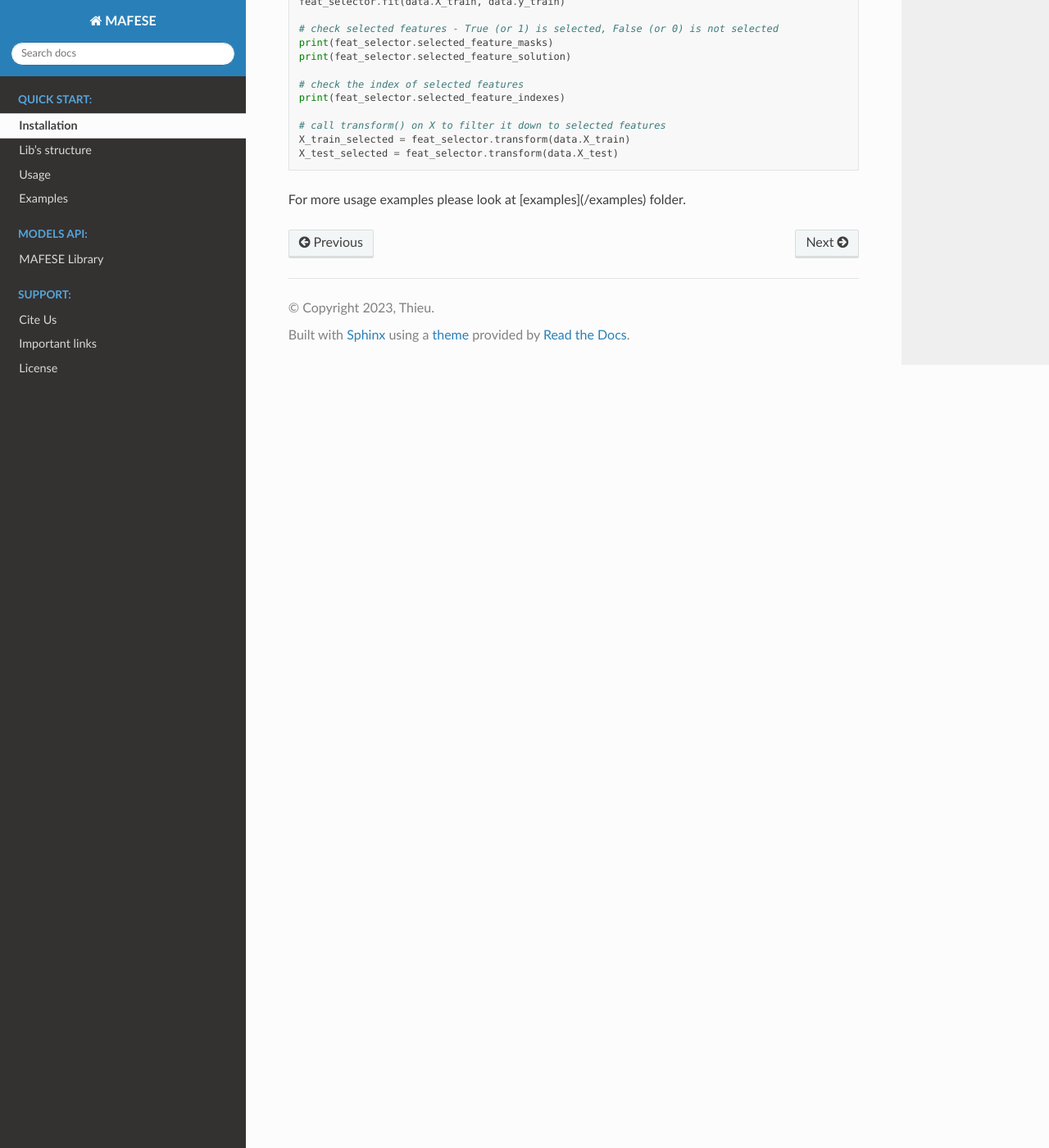
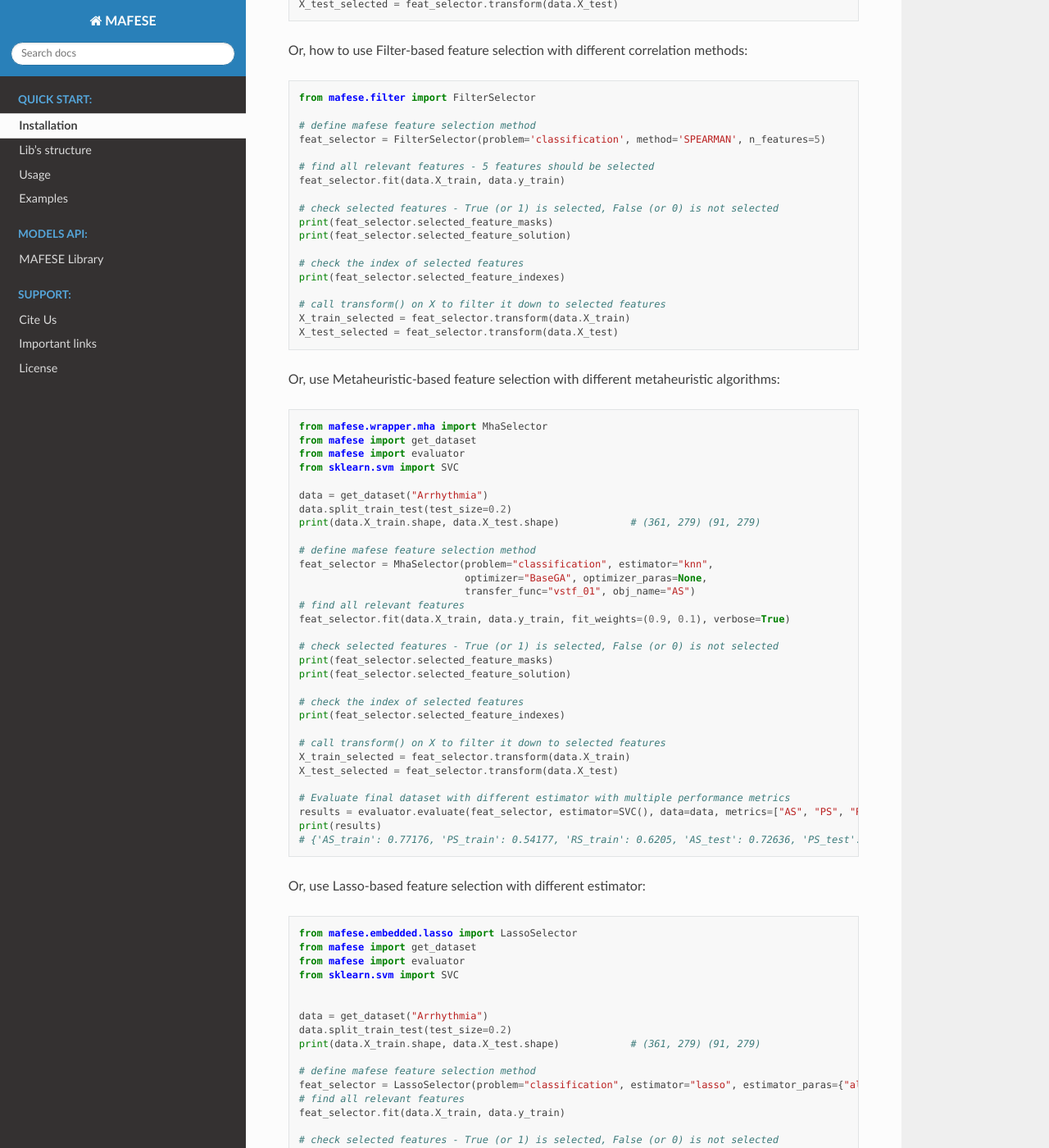
Before and after one commit to thieu1995/mafese, a Sphinx documentation site: the page built from docs/source/pages/quick_start.rst, in a window 1280 px wide and 1400 px high, scrolled down 2727 px. Shown: the whole window at 82% size. Built offline with Sphinx 7.4.7 and the Read the Docs theme 2.0.0, drawn with Linux system fonts in a browser that asks for light colours; some of the changed text lies outside the part shown.

Commit message:
Add and update docs for Embedded-based methods

```diff
--- a/docs/source/pages/mafese.rst
+++ b/docs/source/pages/mafese.rst
@@ -37,3 +37,4 @@
 
    mafese.utils
    mafese.wrapper
+   mafese.embedded
--- a/docs/source/pages/quick_start.rst
+++ b/docs/source/pages/quick_start.rst
@@ -23,16 +23,29 @@
    docs
    examples
    mafese
-      wrapper
+      data/
+         cls/
+         ...csv
+         reg/
+         ...csv
+      wrapper/
+         mha.py
          recursive.py
          sequential.py
+      embedded/
+         lasso.py
+         tree.py
       filter.py
-      utils
+      utils/
          correlation.py
+         data_loader.py
          encoder.py
          estimator.py
+         mealpy_util.py
+         transfer.py
          validator.py
       __init__.py
+      evaluator.py
       selector.py
    README.md
    setup.py
@@ -150,6 +163,114 @@
 	X_train_selected = feat_selector.transform(data.X_train)
 	X_test_selected = feat_selector.transform(data.X_test)
 
+
+
+Or, use Metaheuristic-based feature selection with different metaheuristic algorithms::
+
+	from mafese.wrapper.mha import MhaSelector
+	from mafese import get_dataset
+	from mafese import evaluator
+	from sklearn.svm import SVC
+
+	data = get_dataset("Arrhythmia")
+	data.split_train_test(test_size=0.2)
+	print(data.X_train.shape, data.X_test.shape)            # (361, 279) (91, 279)
+
+	# define mafese feature selection method
+	feat_selector = MhaSelector(problem="classification", estimator="knn",
+	                            optimizer="BaseGA", optimizer_paras=None,
+	                            transfer_func="vstf_01", obj_name="AS")
+	# find all relevant features
+	feat_selector.fit(data.X_train, data.y_train, fit_weights=(0.9, 0.1), verbose=True)
+
+	# check selected features - True (or 1) is selected, False (or 0) is not selected
+	print(feat_selector.selected_feature_masks)
+	print(feat_selector.selected_feature_solution)
+
+	# check the index of selected features
+	print(feat_selector.selected_feature_indexes)
+
+	# call transform() on X to filter it down to selected features
+	X_train_selected = feat_selector.transform(data.X_train)
+	X_test_selected = feat_selector.transform(data.X_test)
+
+	# Evaluate final dataset with different estimator with multiple performance metrics
+	results = evaluator.evaluate(feat_selector, estimator=SVC(), data=data, metrics=["AS", "PS", "RS"])
+	print(results)
+	# {'AS_train': 0.77176, 'PS_train': 0.54177, 'RS_train': 0.6205, 'AS_test': 0.72636, 'PS_test': 0.34628, 'RS_test': 0.52747}
+
+
+Or, use Lasso-based feature selection with different estimator::
+
+	from mafese.embedded.lasso import LassoSelector
+	from mafese import get_dataset
+	from mafese import evaluator
+	from sklearn.svm import SVC
+
+
+	data = get_dataset("Arrhythmia")
+	data.split_train_test(test_size=0.2)
+	print(data.X_train.shape, data.X_test.shape)            # (361, 279) (91, 279)
+
+	# define mafese feature selection method
+	feat_selector = LassoSelector(problem="classification", estimator="lasso", estimator_paras={"alpha": 0.1})
+	# find all relevant features
+	feat_selector.fit(data.X_train, data.y_train)
+
+	# check selected features - True (or 1) is selected, False (or 0) is not selected
+	print(feat_selector.selected_feature_masks)
+	print(feat_selector.selected_feature_solution)
+
+	# check the index of selected features
+	print(feat_selector.selected_feature_indexes)
+
+	# call transform() on X to filter it down to selected features
+	X_train_selected = feat_selector.transform(data.X_train)
+	X_test_selected = feat_selector.transform(data.X_test)
+
+	# Evaluate final dataset with different estimator with multiple performance metrics
+	results = evaluator.evaluate(feat_selector, estimator=SVC(), data=data, metrics=["AS", "PS", "RS"])
+	print(results)
+	# {'AS_train': 0.77176, 'PS_train': 0.54177, 'RS_train': 0.6205, 'AS_test': 0.72636, 'PS_test': 0.34628, 'RS_test': 0.52747}
+
+
+
+Or, use Tree-based feature selection with different estimator::
+
+	from mafese.embedded.tree import TreeSelector
+	from mafese import get_dataset
+	from mafese import evaluator
+	from sklearn.svm import SVC
+
+
+	data = get_dataset("Arrhythmia")
+	data.split_train_test(test_size=0.2)
+	print(data.X_train.shape, data.X_test.shape)            # (361, 279) (91, 279)
+
+	# define mafese feature selection method
+	feat_selector = TreeSelector(problem="classification", estimator="tree")
+	# find all relevant features
+	feat_selector.fit(data.X_train, data.y_train)
+
+	# check selected features - True (or 1) is selected, False (or 0) is not selected
+	print(feat_selector.selected_feature_masks)
+	print(feat_selector.selected_feature_solution)
+
+	# check the index of selected features
+	print(feat_selector.selected_feature_indexes)
+
+	# call transform() on X to filter it down to selected features
+	X_train_selected = feat_selector.transform(data.X_train)
+	X_test_selected = feat_selector.transform(data.X_test)
+
+	# Evaluate final dataset with different estimator with multiple performance metrics
+	results = evaluator.evaluate(feat_selector, estimator=SVC(), data=data, metrics=["AS", "PS", "RS"])
+	print(results)
+	# {'AS_train': 0.77176, 'PS_train': 0.54177, 'RS_train': 0.6205, 'AS_test': 0.72636, 'PS_test': 0.34628, 'RS_test': 0.52747}
+
+
+
+
 For more usage examples please look at [examples](/examples) folder.
 
 
```
Also changed, not shown: other parts of docs/source/pages/quick_start.rst (+1 -1 lines), docs/source/index.rst (+9 -6 lines), docs/source/pages/mafese.embedded.rst (added, +19 -0 lines).
